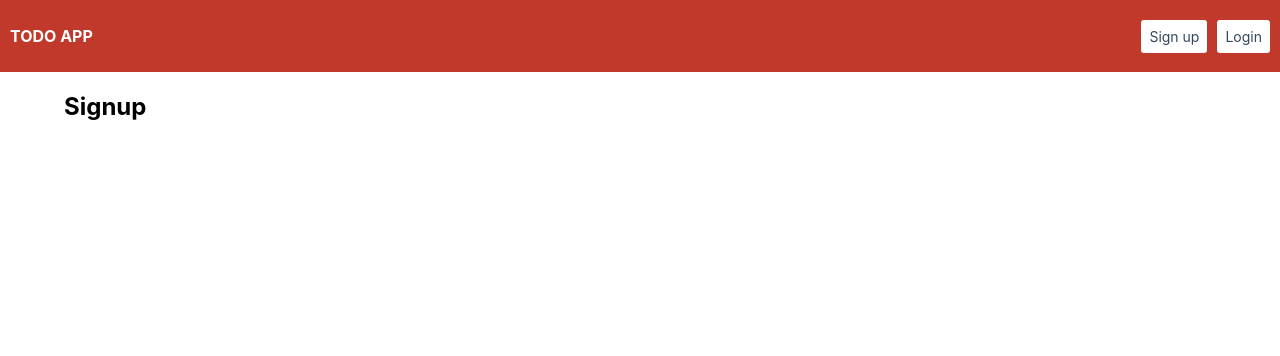
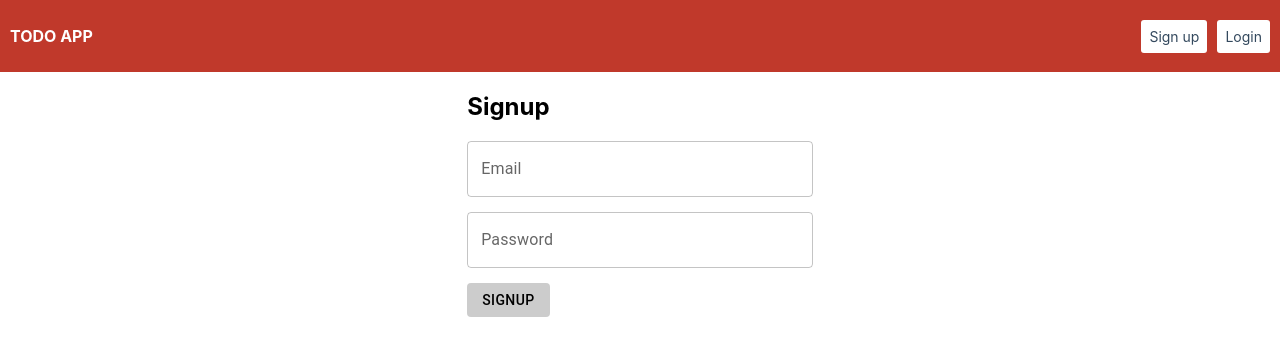
Before and after one commit to atinder92/todo-app, a React (Create React App) app: page /#/signup in a window 1280 px wide. Shown: the top 356 px of the page. Built offline with nearby package versions, Linux system fonts and the light colour scheme.

Commit message:
added signup and login components

```diff
--- a/src/App.js
+++ b/src/App.js
@@ -3,6 +3,7 @@ import Header from "./components/Header";
 import { Route, Switch } from "react-router-dom";
 import Login from "./components/Login";
 import Signup from "./components/Signup";
+import Main from "./components/Main";
 
 function App() {
   return (
@@ -10,6 +11,7 @@ function App() {
       <Header />
       <Container>
         <Switch>
+          <Route path="/" exact component={Main} />
           <Route path="/login" component={Login} />
           <Route path="/signup" component={Signup} />
         </Switch>
--- /dev/null
+++ b/src/components/AuthForm.js
@@ -0,0 +1,48 @@
+import React, { useState } from "react";
+import { TextField, Button } from "@mui/material";
+const AuthForm = (props) => {
+  const [email, setEmail] = useState("");
+  const [password, setPassword] = useState("");
+  const formSubmitHandler = (e) => {
+    e.preventDefault();
+    props.onSubmit({ email, password });
+  };
+  return (
+    <div className="auth-form">
+      <h2>{props.type === "login" ? "Login" : "Signup"}</h2>
+      <form>
+        <div className="form-control">
+          <TextField
+            id="email"
+            autoComplete="off"
+            label="Email"
+            value={email}
+            fullWidth
+            variant="outlined"
+            onChange={(e) => {
+              setEmail(e.target.value);
+            }}
+          />
+        </div>
+        <div className="form-control">
+          <TextField
+            autoComplete="off"
+            id="password"
+            value={password}
+            label="Password"
+            fullWidth
+            variant="outlined"
+            type="password"
+            onChange={(e) => {
+              setPassword(e.target.value);
+            }}
+          />
+        </div>
+        <Button variant="outlined" onClick={formSubmitHandler}>
+          {props.type === "login" ? "Login" : "Signup"}
+        </Button>
+      </form>
+    </div>
+  );
+};
+export default AuthForm;
--- a/src/components/Header.js
+++ b/src/components/Header.js
@@ -3,7 +3,7 @@ import { Link } from "react-router-dom";
 const Header = () => {
   return (
     <div className="header">
-      <div className="app-name">TODO APP</div>
+      <div className="app-name"><Link to="/">TODO APP</Link></div>
       <div className="menu-items">
         <ul>
             <li><Link to="/signup">Sign up</Link></li>
--- a/src/components/Login.js
+++ b/src/components/Login.js
@@ -1,8 +1,12 @@
 import React from "react";
+import AuthForm from "./AuthForm";
 const Login = () => {
+  const authFormSubmitHandler = ({ email, password }) => {
+    console.log(email, password);
+  };
   return (
     <div>
-        <h2>Login</h2>
+      <AuthForm type="login" onSubmit={authFormSubmitHandler} />
     </div>
   );
 };
--- /dev/null
+++ b/src/components/Main.js
@@ -0,0 +1,9 @@
+import React from "react";
+const Main = () => {
+  return (
+    <div className="Main-Page">
+        <div>Welcome to TODO App</div>
+    </div>
+  );
+};
+export default Main;
--- a/src/components/Signup.js
+++ b/src/components/Signup.js
@@ -1,8 +1,12 @@
 import React from "react";
+import AuthForm from "./AuthForm";
 const Signup = () => {
+  const authFormSubmitHandler = ({ email, password }) => {
+    console.log(email, password);
+  };
   return (
     <div>
-        <h2>Signup</h2>
+      <AuthForm type="signup" onSubmit={authFormSubmitHandler} />
     </div>
   );
 };
--- a/src/index.css
+++ b/src/index.css
@@ -23,6 +23,10 @@ body {
   flex-grow: 1;
   font-weight: bold;
 }
+.app-name a {
+  text-decoration: none;
+  color: white;
+}
 .menu-items {
   flex-grow: 2;
   display: flex;
@@ -46,3 +50,29 @@ body {
 .menu-items ul li:hover {
   cursor: pointer;
 }
+
+/*
+  -- Main COMPONENT --
+*/
+.Main-Page {
+  display: flex;
+  justify-content: center;
+  font-size: 22px;
+  padding-top: 20px;
+}
+
+/*
+  -- AuthForm COMPONENT --
+*/
+.auth-form {
+  width: 30%;
+  margin: 0 auto;
+}
+.form-control {
+  margin-bottom: 15px;
+}
+.auth-form button {
+  border: none!important;
+  color:black;
+  background-color: #ccc;
+}
```
